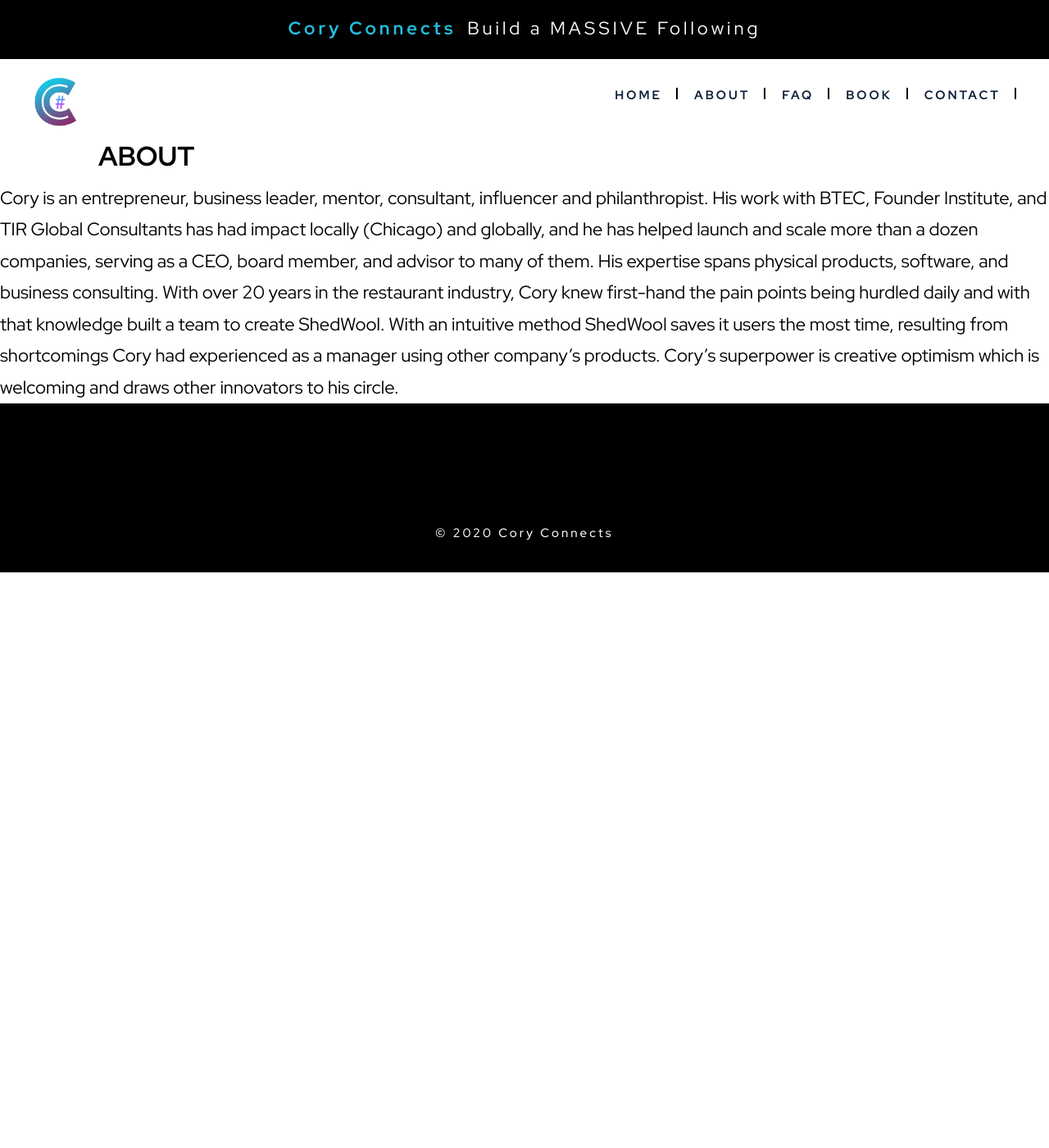
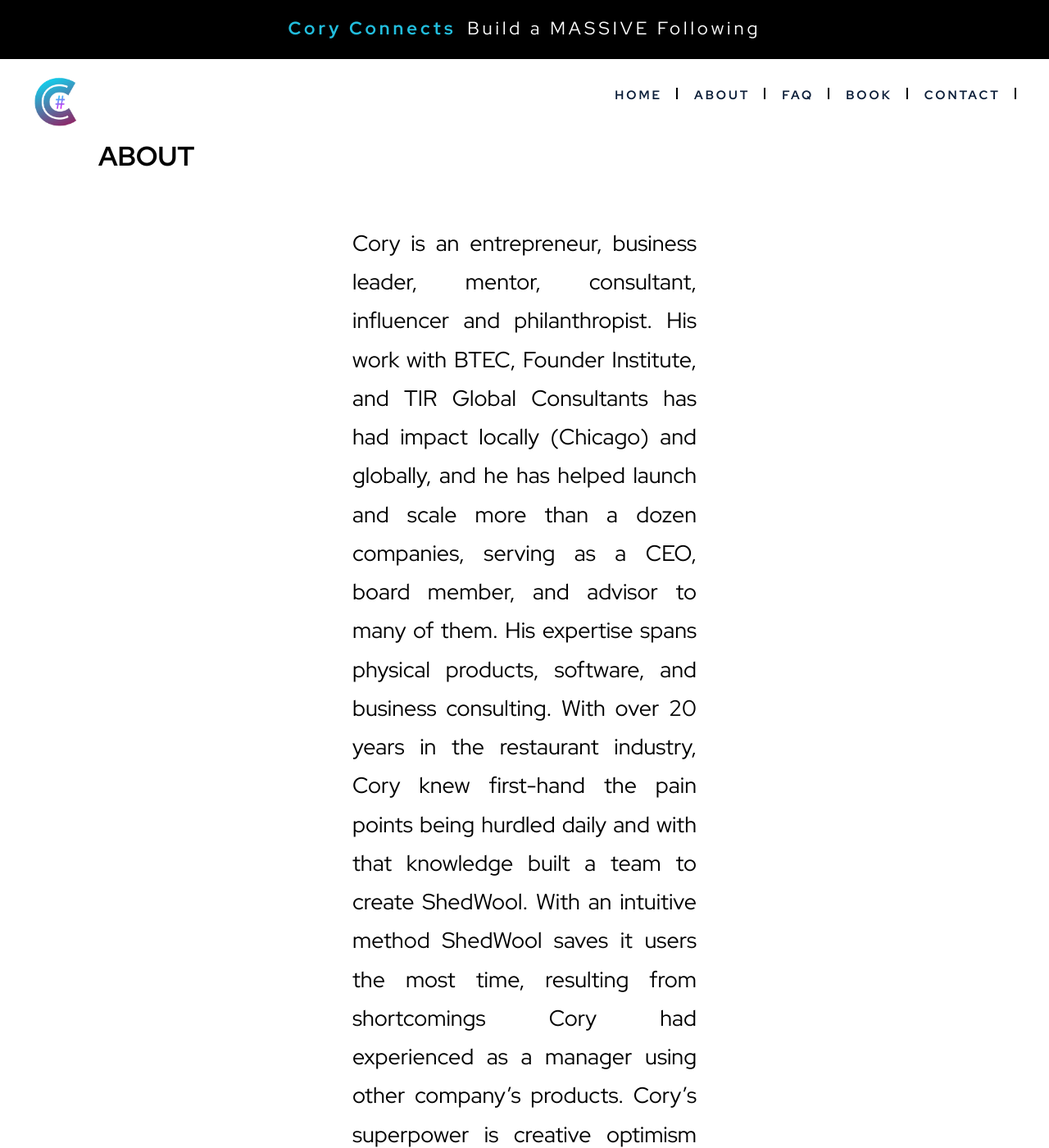
Before and after one commit to andreanthony/andreanthony.github.io, a Jekyll site: the page coryabout.html, which Jekyll copies as it is, in a window 1280 px wide and 1400 px high. Shown: the whole window at 82% size. Built offline with Jekyll 4.4.1, drawn with Linux system fonts in a browser that asks for light colours; some of the changed text lies outside the part shown.

Commit message:
Update coryabout.html

```diff
--- a/coryabout.html
+++ b/coryabout.html
@@ -62,11 +62,13 @@
 	</div>
 </div>
 <div class="site-content home-page-content">
+<article style="margin-bottom: 700px;text-align: justify;padding-left: 430px;padding-right: 430px;padding-top: 50px;">
 Cory is an entrepreneur, business leader, mentor, consultant, influencer and philanthropist. His work with BTEC, Founder Institute, and TIR Global Consultants has had impact locally (Chicago) and globally, and he has helped launch and scale more than a dozen companies, serving as a CEO, board member, and advisor to many of them. His expertise spans physical products, software, and business consulting.
 
 With over 20 years in the restaurant industry, Cory knew first-hand the pain points being hurdled daily and with that knowledge built a team to create ShedWool. With an intuitive method ShedWool saves it users the most time, resulting from shortcomings Cory had experienced as a manager using other company’s products.
 
 Cory’s superpower is creative optimism which is welcoming and draws other innovators to his circle.
+</article>
 ⁣
 
 
```
